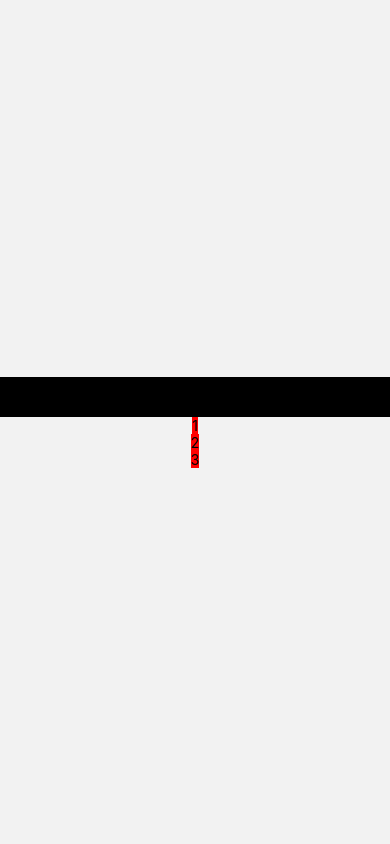
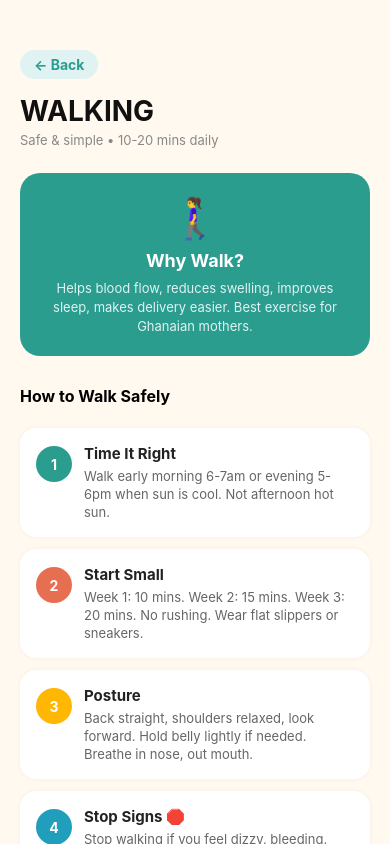
Before and after one commit to Philemon-Osae/healthyHabits, a React Native app: screen /Walking in a window 390 px wide. Built offline with nearby package versions, Linux system fonts and the light colour scheme.

Commit message:
Update walking.js

```diff
--- a/assets/components/walking.js
+++ b/assets/components/walking.js
@@ -1,47 +1,100 @@
-import { StyleSheet, Text, View } from 'react-native'
+import { StyleSheet, Text, View, ScrollView, TouchableOpacity, Image } from 'react-native'
 
-export default function Walking() {
+export default function Walking({ navigation }) {
   return (
     <View style={styles.container}>
-      <View style={styles.header}>
-      <Text>WINNERS</Text>
-      </View>
+      <ScrollView showsVerticalScrollIndicator={false} contentContainerStyle={styles.scrollContent}>
 
-      <View style={styles.boxOne}>
-        <Text>1</Text>
-      </View>
+        {/* Header */}
+        <View style={styles.header}>
+          <TouchableOpacity onPress={() => navigation.goBack()} style={styles.backBtn}>
+            <Text style={styles.backText}>← Back</Text>
+          </TouchableOpacity>
+          <Text style={styles.title}>WALKING</Text>
+          <Text style={styles.subTitle}>Safe & simple • 10-20 mins daily</Text>
+        </View>
 
-      <View style={styles.boxOne}>
-        <Text>2</Text>
-      </View>
+        {/* Hero Card */}
+        <View style={styles.heroCard}>
+          <Text style={styles.heroEmoji}>🚶‍♀️</Text>
+          <Text style={styles.heroTitle}>Why Walk?</Text>
+          <Text style={styles.heroText}>Helps blood flow, reduces swelling, improves sleep, makes delivery easier. Best exercise for Ghanaian mothers.</Text>
+        </View>
 
-      <View style={styles.boxOne}>
-        <Text>3</Text>
-      </View>
+        {/* How To */}
+        <Text style={styles.sectionTitle}>How to Walk Safely</Text>
+
+        <View style={styles.stepCard}>
+          <View style={[styles.stepNum, { backgroundColor: '#2A9D8F' }]}><Text style={styles.stepNumText}>1</Text></View>
+          <View style={styles.stepTextWrap}>
+            <Text style={styles.stepTitle}>Time It Right</Text>
+            <Text style={styles.stepDesc}>Walk early morning 6-7am or evening 5-6pm when sun is cool. Not afternoon hot sun.</Text>
+          </View>
+        </View>
+
+        <View style={styles.stepCard}>
+          <View style={[styles.stepNum, { backgroundColor: '#E76F51' }]}><Text style={styles.stepNumText}>2</Text></View>
+          <View style={styles.stepTextWrap}>
+            <Text style={styles.stepTitle}>Start Small</Text>
+            <Text style={styles.stepDesc}>Week 1: 10 mins. Week 2: 15 mins. Week 3: 20 mins. No rushing. Wear flat slippers or sneakers.</Text>
+          </View>
+        </View>
+
+        <View style={styles.stepCard}>
+          <View style={[styles.stepNum, { backgroundColor: '#FFB703' }]}><Text style={styles.stepNumText}>3</Text></View>
+          <View style={styles.stepTextWrap}>
+            <Text style={styles.stepTitle}>Posture</Text>
+            <Text style={styles.stepDesc}>Back straight, shoulders relaxed, look forward. Hold belly lightly if needed. Breathe in nose, out mouth.</Text>
+          </View>
+        </View>
+
+        <View style={styles.stepCard}>
+          <View style={[styles.stepNum, { backgroundColor: '#219EBC' }]}><Text style={styles.stepNumText}>4</Text></View>
+          <View style={styles.stepTextWrap}>
+            <Text style={styles.stepTitle}>Stop Signs 🛑</Text>
+            <Text style={styles.stepDesc}>Stop walking if you feel dizzy, bleeding, strong contractions, headache, or baby not moving.</Text>
+          </View>
+        </View>
+
+        {/* Benefits */}
+        <View style={styles.benefitBox}>
+          <Text style={styles.benefitTitle}>✨ Tip from Midwife</Text>
+          <Text style={styles.benefitText}>Carry small water bottle. Walk with someone. Count 1000 steps ≈ 10 mins. After walk, sit, put legs up, drink water.</Text>
+        </View>
+
+        <Text style={styles.footer}>Made with ❤️ for Ghanaian mothers • HEALTHY HABITS</Text>
+
+      </ScrollView>
     </View>
   )
 }
 
 const styles = StyleSheet.create({
-    container: {
-        flex: 1,
-        alignItems: 'center',
-        justifyContent: 'center'
-    },
+    container: { flex: 1, backgroundColor: '#FFF9F0' },
+    scrollContent: { paddingBottom: 30, paddingHorizontal: 20 },
+    header: { marginTop: 50, marginBottom: 10 },
+    backBtn: { backgroundColor: '#E0F2F1', alignSelf: 'flex-start', paddingHorizontal: 14, paddingVertical: 6, borderRadius: 20 },
+    backText: { color: '#2A9D8F', fontWeight: '700' },
+    title: { fontSize: 28, fontWeight: 'bold', color: '#111', marginTop: 15 },
+    subTitle: { fontSize: 13, color: '#888', marginTop: 4 },
 
-    header: {
-        height: 40,
-        backgroundColor: 'black',
-        width: '100%'
-    },
+    heroCard: { backgroundColor: '#2A9D8F', borderRadius: 20, padding: 20, alignItems: 'center', marginTop: 15, marginBottom: 10 },
+    heroEmoji: { fontSize: 40 },
+    heroTitle: { color: '#fff', fontWeight: 'bold', fontSize: 18, marginTop: 8 },
+    heroText: { color: '#E0F2F1', fontSize: 13, textAlign: 'center', marginTop: 8, lineHeight: 19 },
 
-    headerTextt: {
-        fontsize: 15,
-        fontStyle: 'italic',
-    },
+    sectionTitle: { fontSize: 16, fontWeight: 'bold', marginTop: 20, marginBottom: 10 },
 
-    boxOne: {
-    backgroundColor: 'red',
-    },
+    stepCard: { backgroundColor: '#fff', borderRadius: 16, padding: 16, flexDirection: 'row', marginTop: 12, elevation: 2, shadowColor: '#000', shadowOpacity: 0.05, shadowRadius: 5 },
+    stepNum: { width: 36, height: 36, borderRadius: 18, justifyContent: 'center', alignItems: 'center', marginRight: 12, marginTop: 2 },
+    stepNumText: { color: '#fff', fontWeight: 'bold' },
+    stepTextWrap: { flex: 1 },
+    stepTitle: { fontWeight: 'bold', fontSize: 15, color: '#222' },
+    stepDesc: { fontSize: 13, color: '#666', marginTop: 4, lineHeight: 18 },
 
+    benefitBox: { backgroundColor: '#FFF3CD', borderRadius: 16, padding: 16, marginTop: 20, borderLeftWidth: 4, borderLeftColor: '#FFB703' },
+    benefitTitle: { fontWeight: 'bold', color: '#856404' },
+    benefitText: { color: '#856404', fontSize: 13, marginTop: 6, lineHeight: 18 },
+
+    footer: { textAlign: 'center', marginTop: 25, color: '#aaa', fontSize: 11 }
 })
```
